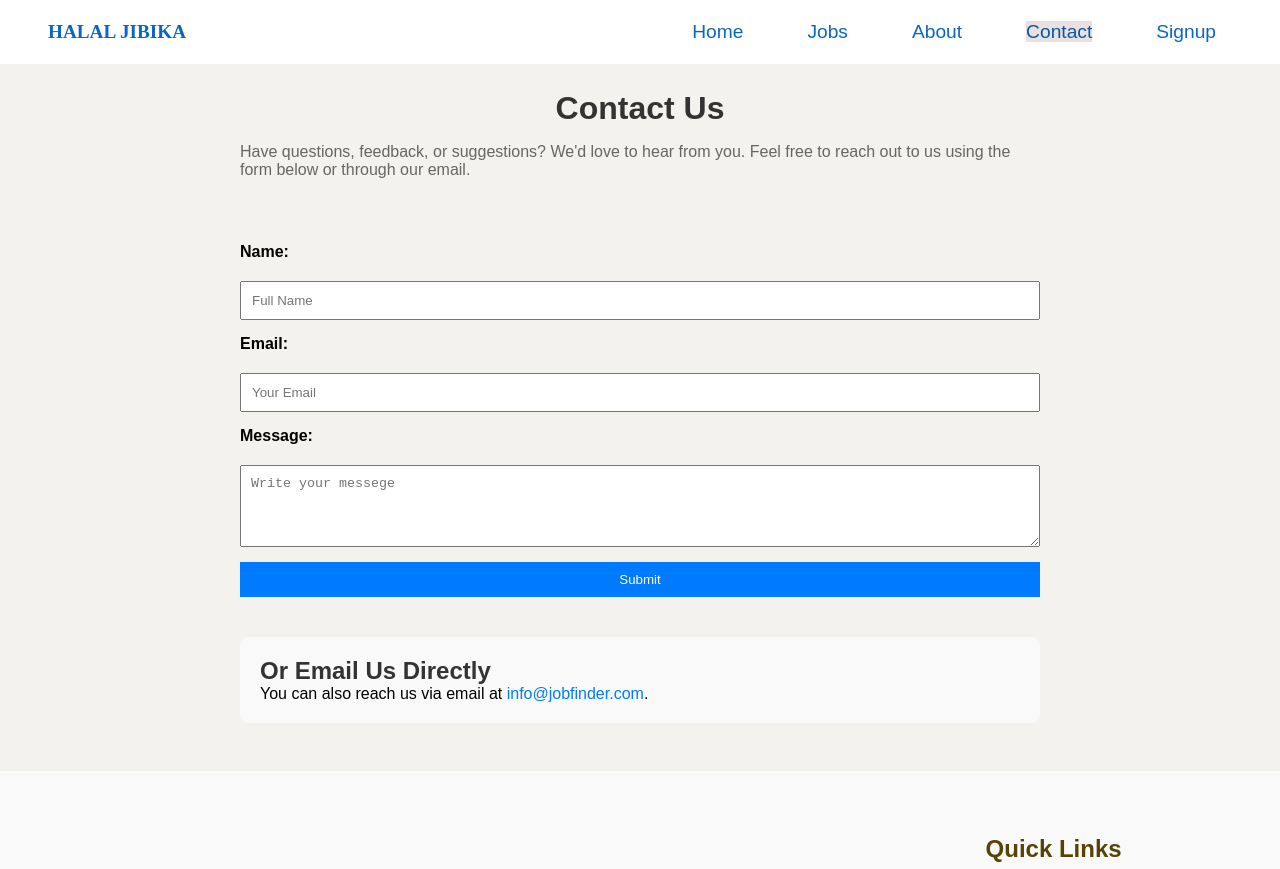
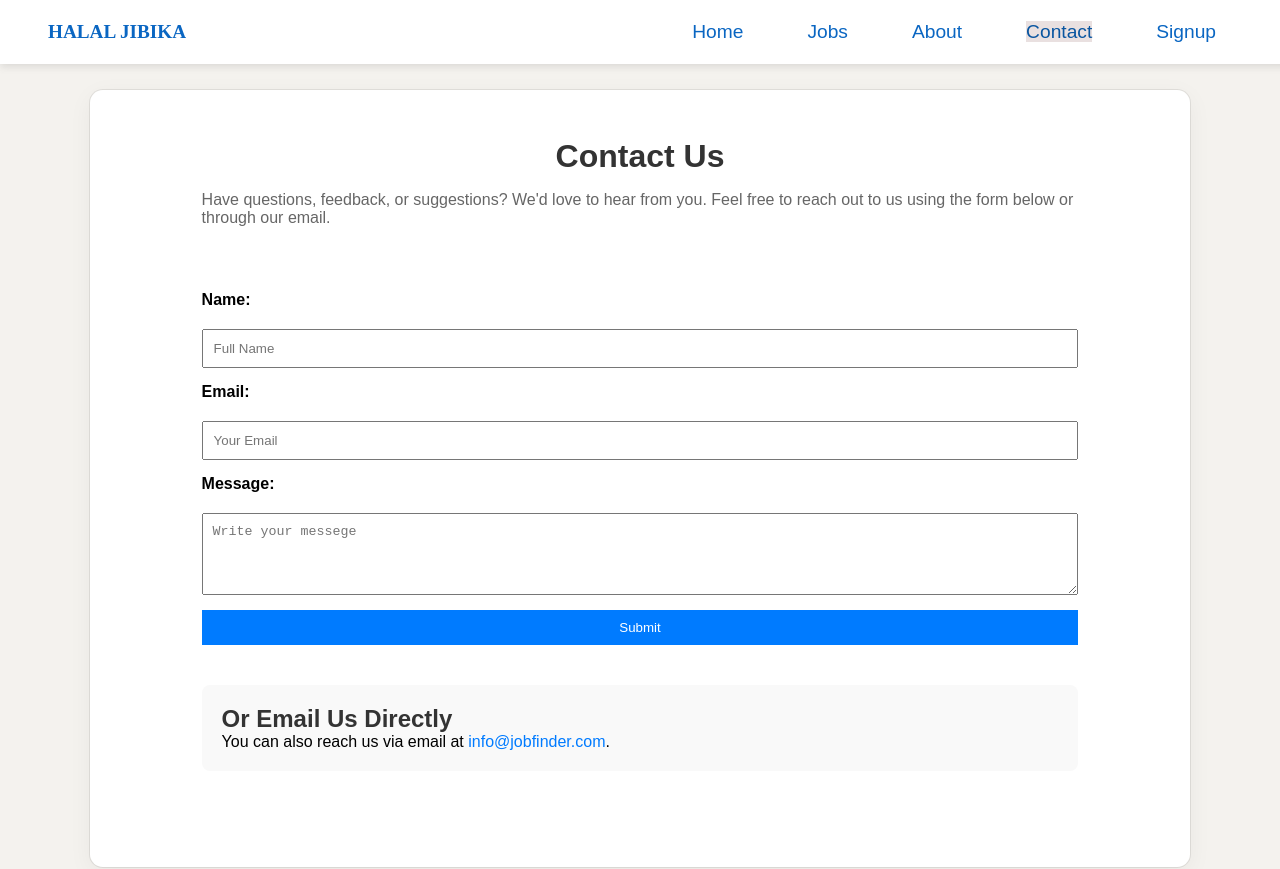
Before and after one commit to KausarAhmadTasin/halal-jibika, a React (Vite) app: page /contact in a window 1280 px wide. Shown: the top 869 px of the page. Built offline with nearby package versions, Linux system fonts and the light colour scheme; a web font is replaced by a local one.

Commit message:
contact page edited

```diff
--- a/src/Components/Header/Header.css
+++ b/src/Components/Header/Header.css
@@ -10,6 +10,7 @@
   font-weight: 500;
   position: fixed;
   width: 95%;
+  box-shadow: rgba(99, 99, 99, 0.2) 0px 2px 8px 0px;
 }
 
 nav .links {
--- a/src/Pages/About/About.css
+++ b/src/Pages/About/About.css
@@ -7,7 +7,7 @@
   margin: 0 auto;
   background-color: #fff;
   margin-bottom: 5vh;
-  padding: 3rem 2rem;
+  padding: 2rem 2rem;
   border-radius: 0.8rem;
   box-shadow: rgba(0, 0, 0, 0.05) 0px 6px 24px 0px,
     rgba(0, 0, 0, 0.08) 0px 0px 0px 1px;
--- a/src/Pages/Contact/Contact.css
+++ b/src/Pages/Contact/Contact.css
@@ -1,7 +1,16 @@
+.contact-container {
+  padding-top: 7vw;
+  margin: 0 7vw;
+}
 .contact-page {
-  max-width: 800px;
+  max-width: 80%;
   margin: 0 auto;
-  padding-top: 7vw;
+  background-color: #fff;
+  margin-bottom: 5vh;
+  padding: 3rem 7rem;
+  border-radius: 0.8rem;
+  box-shadow: rgba(0, 0, 0, 0.05) 0px 6px 24px 0px,
+    rgba(0, 0, 0, 0.08) 0px 0px 0px 1px;
 }
 
 h1 {
--- a/src/Pages/Contact/Contact.jsx
+++ b/src/Pages/Contact/Contact.jsx
@@ -2,12 +2,13 @@ import "./contact.css";
 const Contact = () => {
   return (
     <>
+      <div className="contact-container">
         <div className="contact-page">
           <h1>Contact Us</h1>
           <p className="title-desc">
-          Have questions, feedback, or suggestions? We'd love to hear from you.
-          Feel free to reach out to us using the form below or through our
-          email.
+            Have questions, feedback, or suggestions? We'd love to hear from
+            you. Feel free to reach out to us using the form below or through
+            our email.
           </p>
 
           <div className="contact-form">
@@ -54,6 +55,7 @@ const Contact = () => {
             </p>
           </div>
         </div>
+      </div>
     </>
   );
 };
```
Lines whose indentation alone changed are shown as unchanged.
